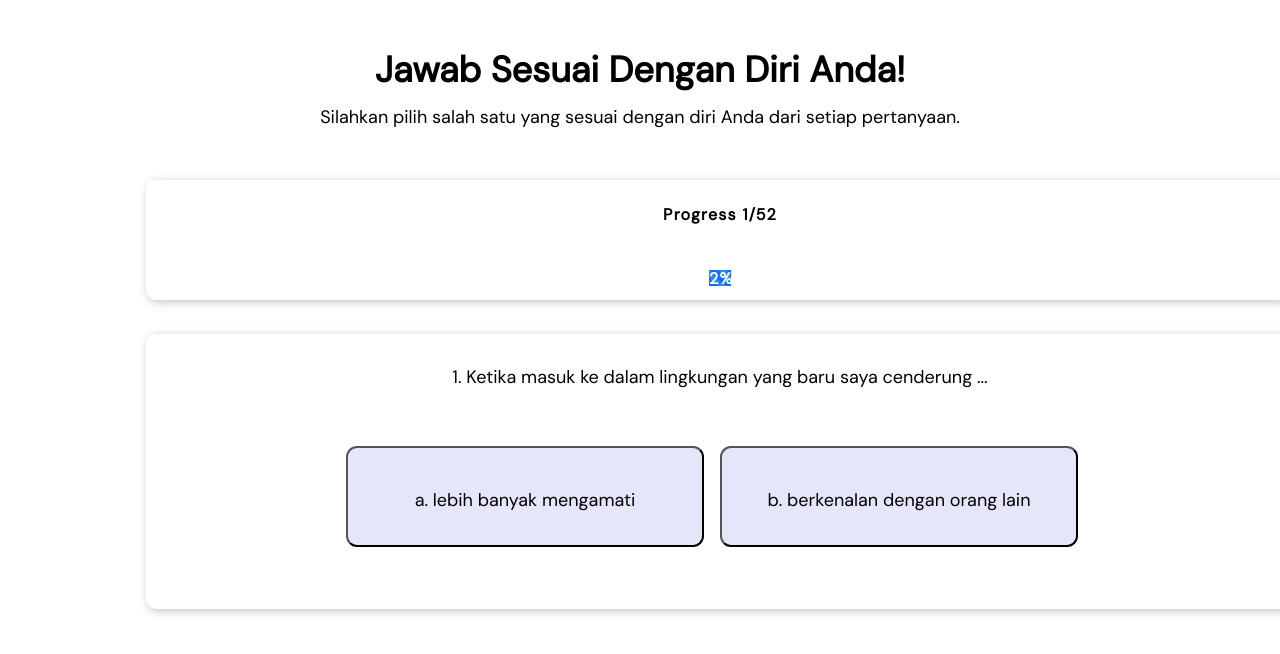
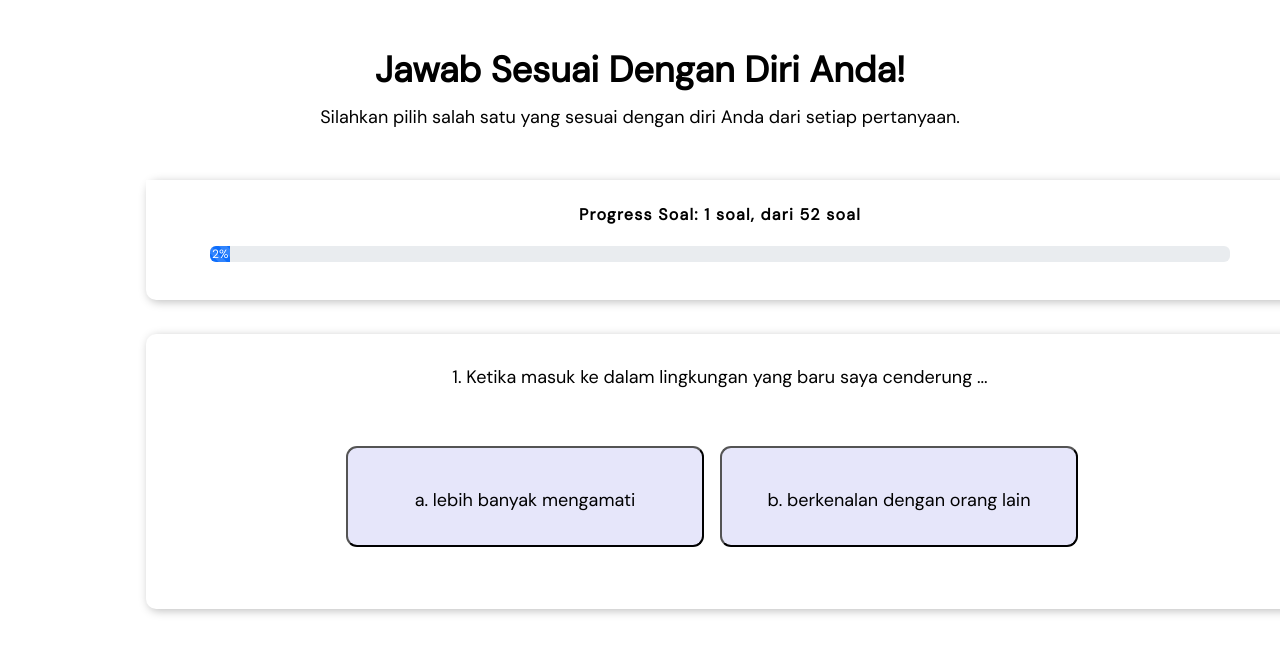
Before and after one commit to Jose-Rafaels/Career-Paths, a React (Create React App) app: page /test-page in a window 1280 px wide. Shown: the top 654 px of the page. Built offline with nearby package versions, Linux system fonts and the light colour scheme.

Commit message:
add progress section

```diff
--- a/src/App.jsx
+++ b/src/App.jsx
@@ -7,7 +7,6 @@ import LoginPage from "../src/pages/Login/LoginPages";
 import RegisterPage from "../src/pages/Register/RegisterPage";
 import IntroPage from "../src/pages/Intro Test/Intro";
 import TestPage from "../src/pages/Test/Test";
-import IntroResultPage from "../src/pages/Intro Result/IntroResult";
 import ResultPage from "../src/pages/Result/Result";
 import ErrorPage from "../src/pages/Error/Error";
 
@@ -22,7 +21,6 @@ function App() {
           <Route path="/register" element={<RegisterPage />} />
           <Route path="/intro-test" element={<IntroPage />} />
           <Route path="/test-page" element={<TestPage />} />
-          <Route path="/intro-result" element={<IntroResultPage />} />
           <Route path="/result" element={<ResultPage />} />
         </Routes>
       </Router>
--- a/src/components/MBTIQuestions/MBTIQuestions.jsx
+++ b/src/components/MBTIQuestions/MBTIQuestions.jsx
@@ -36,10 +36,14 @@ const MBTIQuestion = ({
           </p>
 
           <div className="box-progress" data-aos="fade-up">
-            <p className="progress">
-              Progress {currentQuestion}/{52}
-            </p>
-            <ProgressBar animated now={progress} label={`${progress}%`} />
+            <div>
+              <p className="progress-test">
+                Progress Soal: {currentQuestion} soal, dari {52} soal
+              </p>
+            </div>
+            <div className="progress-bar">
+              <ProgressBar animated now={progress} label={`${progress}%`} />
+            </div>
           </div>
 
           <div className="box-question" data-aos="fade-up">
--- a/src/components/MBTIQuestions/Styles.css
+++ b/src/components/MBTIQuestions/Styles.css
@@ -1,14 +1,7 @@
 .test {
   margin: 0 5.5rem 8rem;
   padding-top: 3rem;
-  height: 640px;
-}
-
-.bg {
-  position: absolute;
-  left: -2px;
-  top: 1px;
-  z-index: -1;
+  height: 610px;
 }
 
 .intro-subtitle {
@@ -34,7 +27,7 @@
   z-index: 1;
 }
 
-.progress {
+.progress-test {
   justify-content: center;
   height: 50px;
   padding: 1.5rem;
@@ -61,20 +54,15 @@
   justify-content: center;
 }
 
-.button-next {
-  position: absolute;
-  width: 156px;
-  height: 48px;
-  top: 330px;
-  background: #36c8f6;
-  border: 1px solid #36c8f6;
-  border-radius: 10px;
-  font-weight: 500;
-  font-size: 18px;
+.progress {
+  height: 1rem !important;
+  margin: 0rem 4rem;
 }
 
 .progress-bar {
-  height: 1rem !important;
+  display: flex;
+  justify-content: center;
+  overflow: hidden;
 }
 
 .soal {
```
